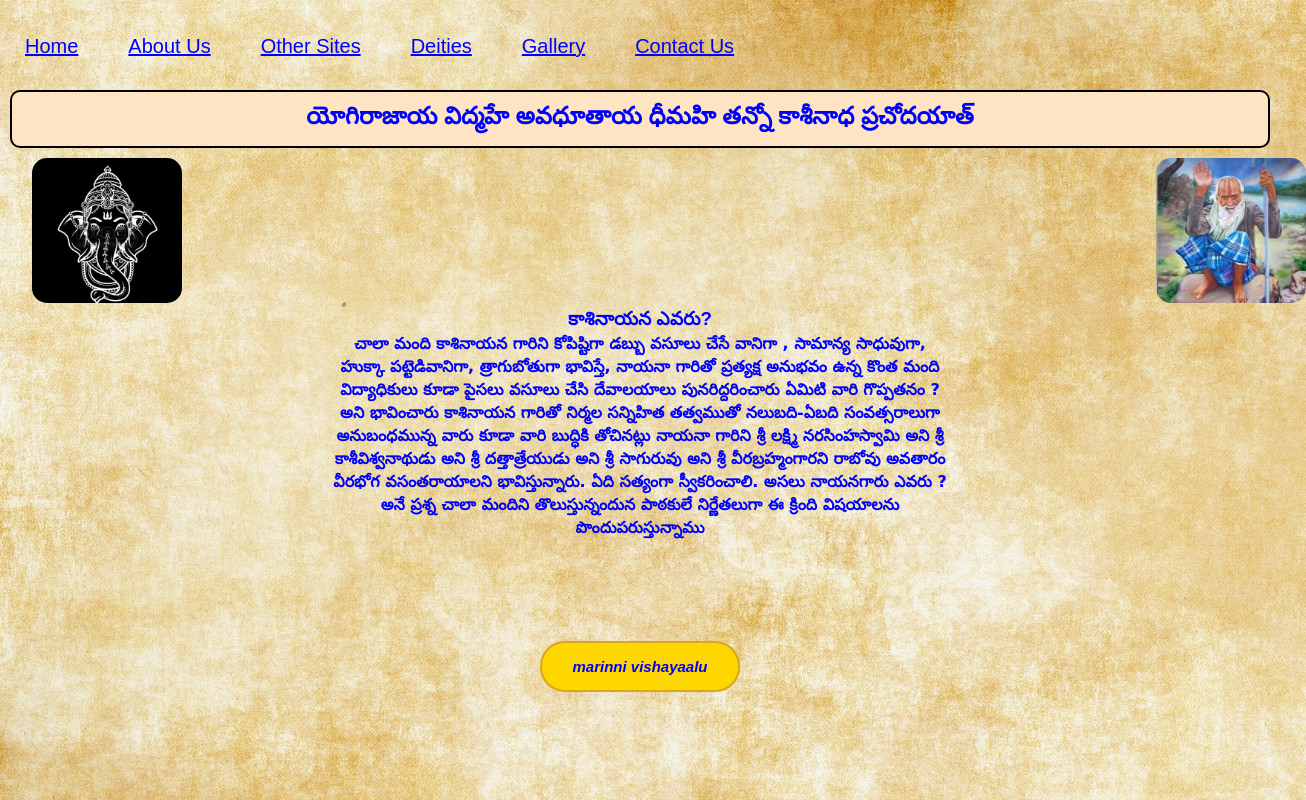
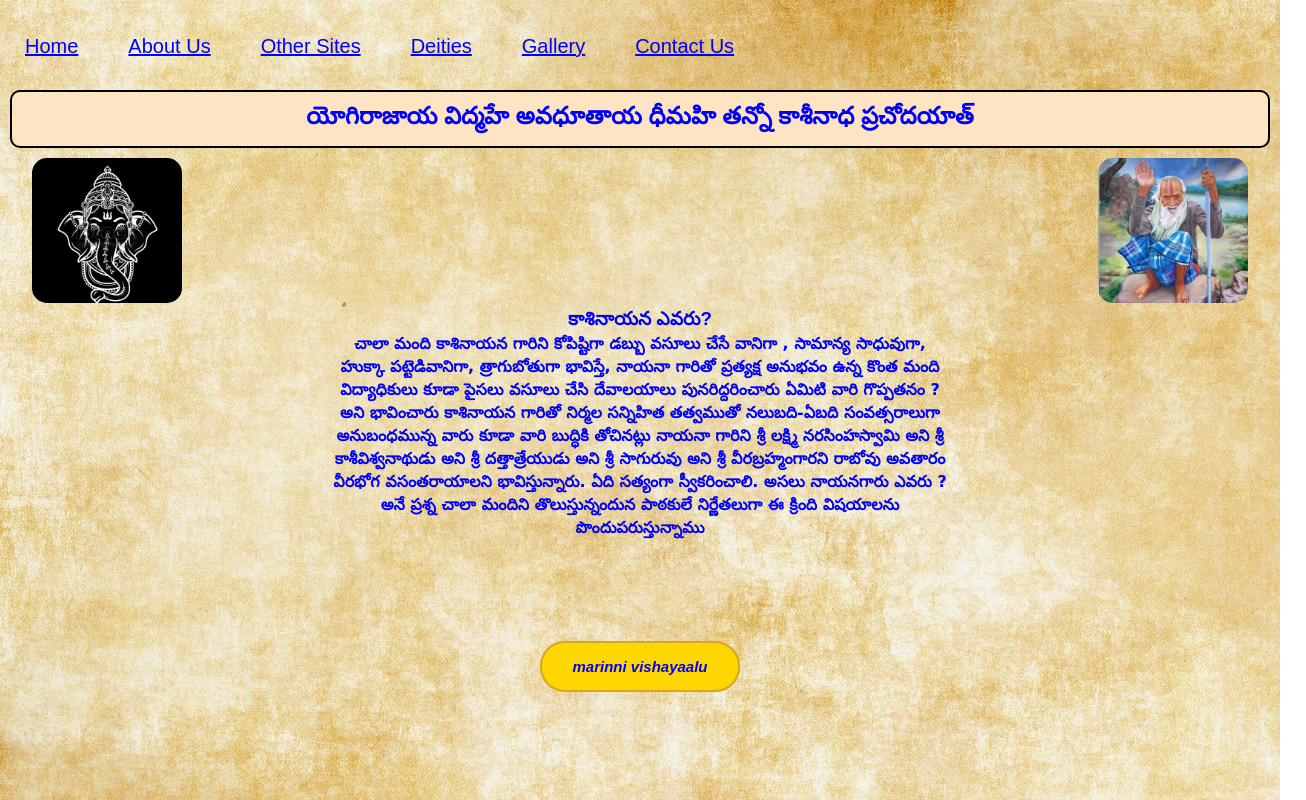
Before and after one commit to sdhar0346/Ashram, a plain HTML site: page index.html in a window 1280 px wide. Shown: the whole page, 1306 px wide, since content can reach past the window. Drawn offline with Linux system fonts and the light colour scheme; files whose address does not match are found by name.

Commit message:
fixed iindex imgs

```diff
--- a/S/slider-style.css
+++ b/S/slider-style.css
@@ -287,8 +287,8 @@ h1 {
     width: 95%;
     margin: auto auto;
     /* margin-bottom: 0ch; */
-    display: flex;
-    flex-direction: row;
+    /* display: flex;
+    flex-direction: row; */
 }
 
 .iindex {
@@ -305,7 +305,7 @@ h1 {
 }
 
 #ganesha {
-    float: inline-start;
+    float: left;
     border-radius: 10px;
     width: 150px;
     height: 145px;
@@ -314,10 +314,11 @@ h1 {
 
 #skn {
     margin-right: 0px;
-    margin-left: 974px;
+    /* margin-left: 800px; */
     border-radius: 10px;
     width: 150px;
     height: 145px;
+    float: right;
 }
 
 
```
